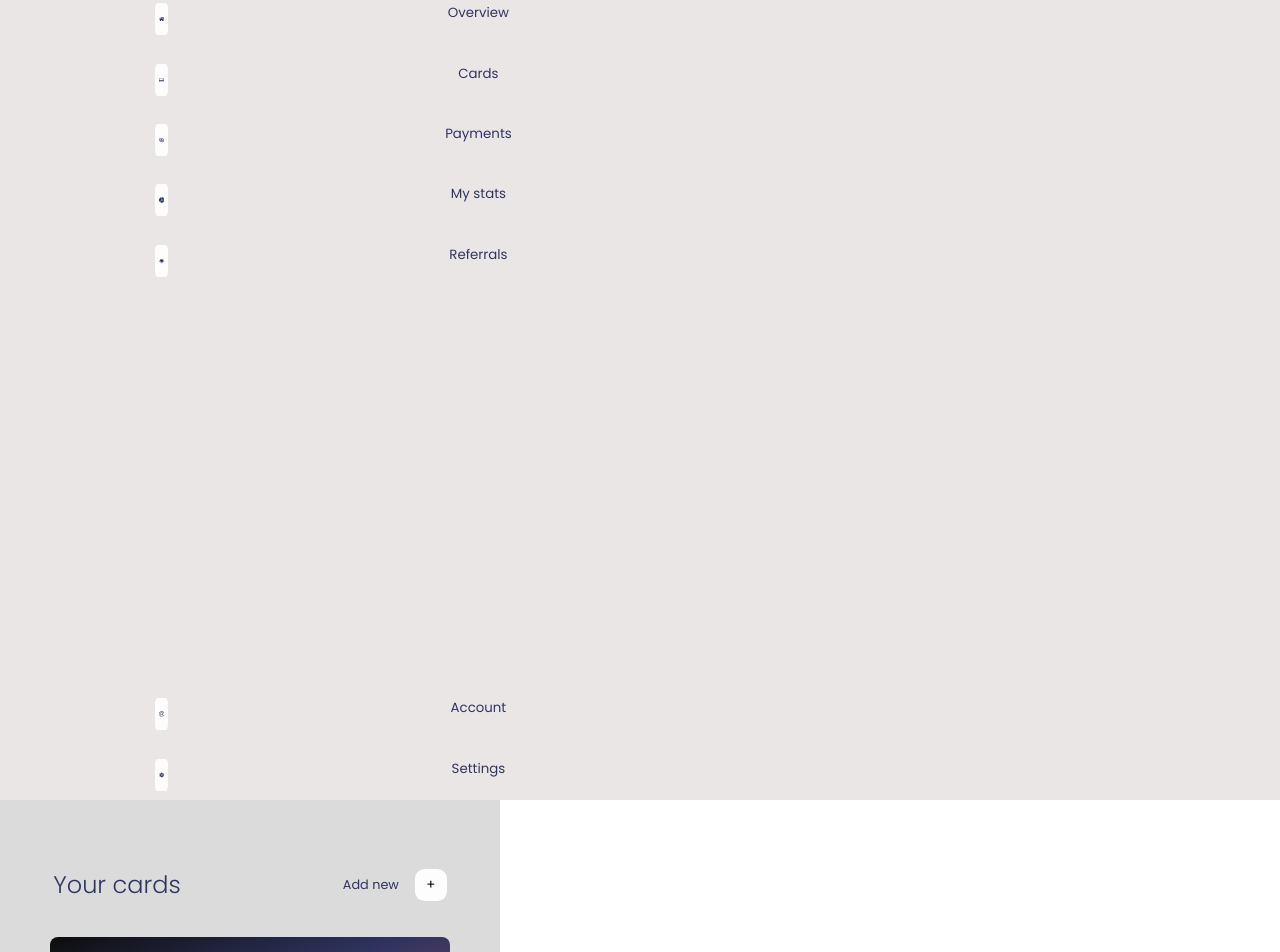
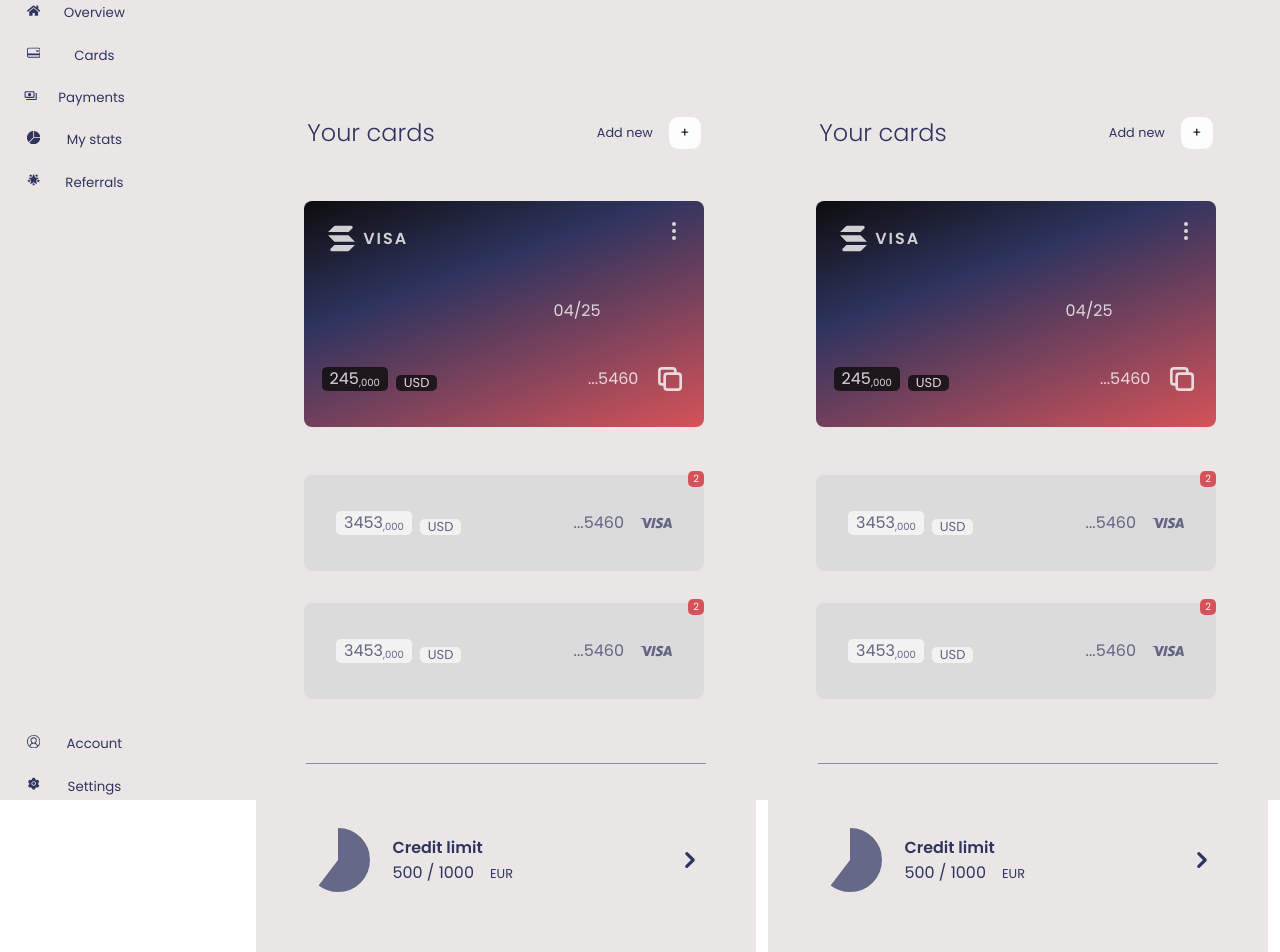
Before and after one commit to billionsjoel/quickTrans, a React (Create React App) app: page / in a window 1280 px wide. Shown: the top 952 px of the page. Built offline with nearby package versions, Linux system fonts and the light colour scheme.

Commit message:
Merge sidebar with visacard

```diff
--- a/src/components/Sidebar/style.module.scss
+++ b/src/components/Sidebar/style.module.scss
@@ -1,9 +1,10 @@
 @import '../../sass/utilities/variables';
 
 .sidebar {
-  display: flex;
-  flex-direction: column;
-  justify-content: space-between;
-  background-color: $light-gray;
-  height: 100vh;
+	display: flex;
+	flex-direction: column;
+	justify-content: space-between;
+	flex: 1;
+	background-color: $light-gray;
+	height: 100vh;
 }
--- a/src/components/VisaSection/CreditPanels/index.js
+++ b/src/components/VisaSection/CreditPanels/index.js
@@ -38,8 +38,8 @@ function CreditPanel() {
             strokeWidth={50}
             styles={buildStyles({
 						  strokeLinecap: 'butt',
-						  pathColor: '#2f345f',
-						  trailColor: '#ebe6e6',
+						  pathColor: '#ebe6e6',
+						  trailColor: '#2f345f',
             })}
             className={style.progress}
           />
--- a/src/components/VisaSection/CreditPanels/style.module.scss
+++ b/src/components/VisaSection/CreditPanels/style.module.scss
@@ -1,7 +1,7 @@
 @import '../../../sass/index.scss';
 
 .container {
-  background-color: $dark-gray;
+	background-color: $light-gray;
 	width: 500px;
 	margin-bottom: 4rem;
 
@@ -28,7 +28,7 @@
 			gap: 1.4rem;
 
 			& .progress {
-        background-color: $dark-gray;
+				background-color: $light-gray;
 				color: $purple;
 				height: 4rem;
 				width: 4rem;
--- a/src/components/VisaSection/VisaCard/style.module.scss
+++ b/src/components/VisaSection/VisaCard/style.module.scss
@@ -4,23 +4,15 @@ button {
   background-color: transparent;
 }
 
-svg {
-  background-color: $white;
-  border: none;
-  border-radius: 20%;
-  height: 2rem;
-  padding: 4px;
-  color: $purple;
-}
+.container {
+  background-color: $light-gray;
 
-.container {
-  background-color: $dark-gray;
 
   & .card {
     padding: 0.1rem 0.1rem 1rem 0.1rem;
     border-radius: 8px;
     width: 400px;
-    margin: 2rem auto;
+    margin: 3rem;
     color: $white;
     background:
       linear-gradient(
--- a/src/components/VisaSection/VisaPill/style.module.scss
+++ b/src/components/VisaSection/VisaPill/style.module.scss
@@ -1,7 +1,7 @@
 @import '../../../sass/index.scss';
 
 .container {
-  background-color: $dark-gray;
+  background-color: $light-gray;
   margin: 1rem;
   position: relative;
 
@@ -18,7 +18,7 @@
     border-radius: 5px;
     position: absolute;
     top: -4px;
-    right: 2rem;
+    left: 26rem;
   }
 }
 
@@ -29,9 +29,9 @@
   padding: 2rem;
   border-radius: 8px;
   width: 400px;
-  margin: auto;
+  margin: 2rem;
   color: $purple;
-  background-color: $light-gray;
+  background-color: $dark-gray;
 
   & .currency {
     display: flex;
--- a/src/components/visa.module.scss
+++ b/src/components/visa.module.scss
@@ -1,14 +1,15 @@
 @import '../sass/index.scss';
 
 .visa {
-  background-color: $dark-gray;
+	background-color: $light-gray;
 	color: $purple;
 	width: 500px;
 	height: 100vh;
+	flex: 2;
 
 	& .heading {
 		width: 400px;
-    margin: auto;
+		margin: 3rem;
 		padding-top: 4rem;
 
 		& .title {
--- a/src/views/Dashboard.js
+++ b/src/views/Dashboard.js
@@ -1,10 +1,12 @@
+import style from './dashboard.module.scss';
 import Sidebar from '../components/Sidebar';
 import Visa from '../components/Visa';
 
 const Dashboard = () => (
-  <>
+  <div className={style.dashboard}>
     <Sidebar />
     <Visa />
-  </>
+    <Visa />
+  </div>
 );
 export default Dashboard;
--- /dev/null
+++ b/src/views/dashboard.module.scss
@@ -0,0 +1,3 @@
+.dashboard {
+	display: flex;
+}
```
Lines whose indentation alone changed are shown as unchanged.
